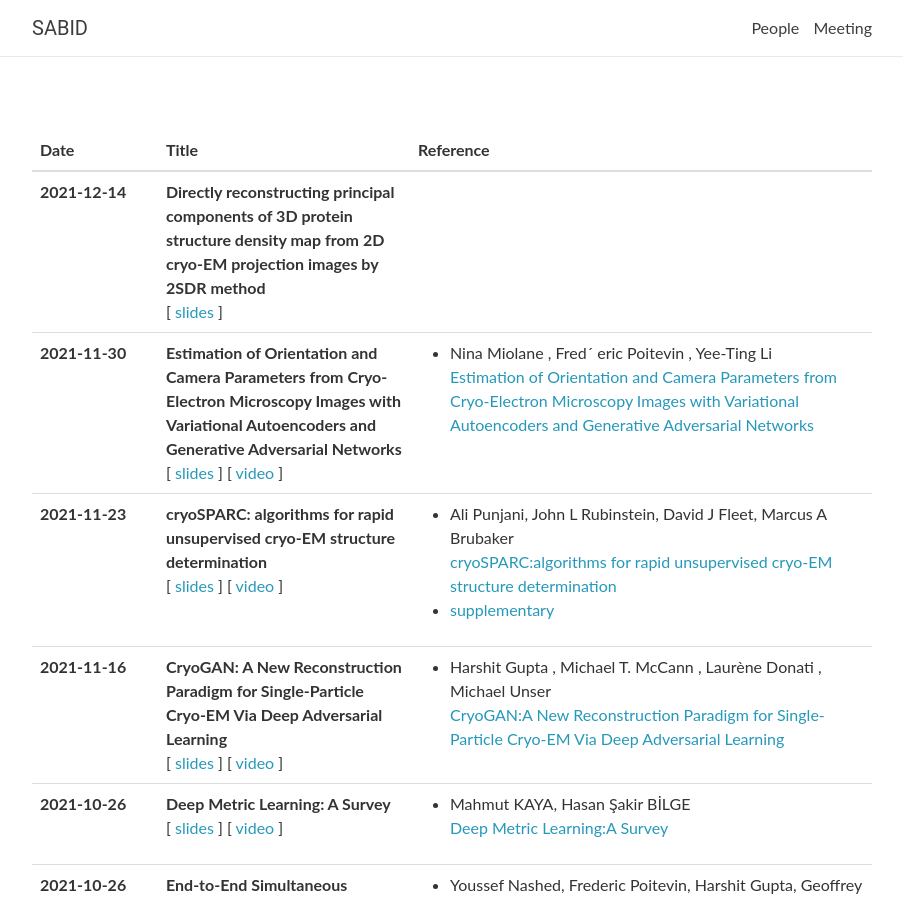
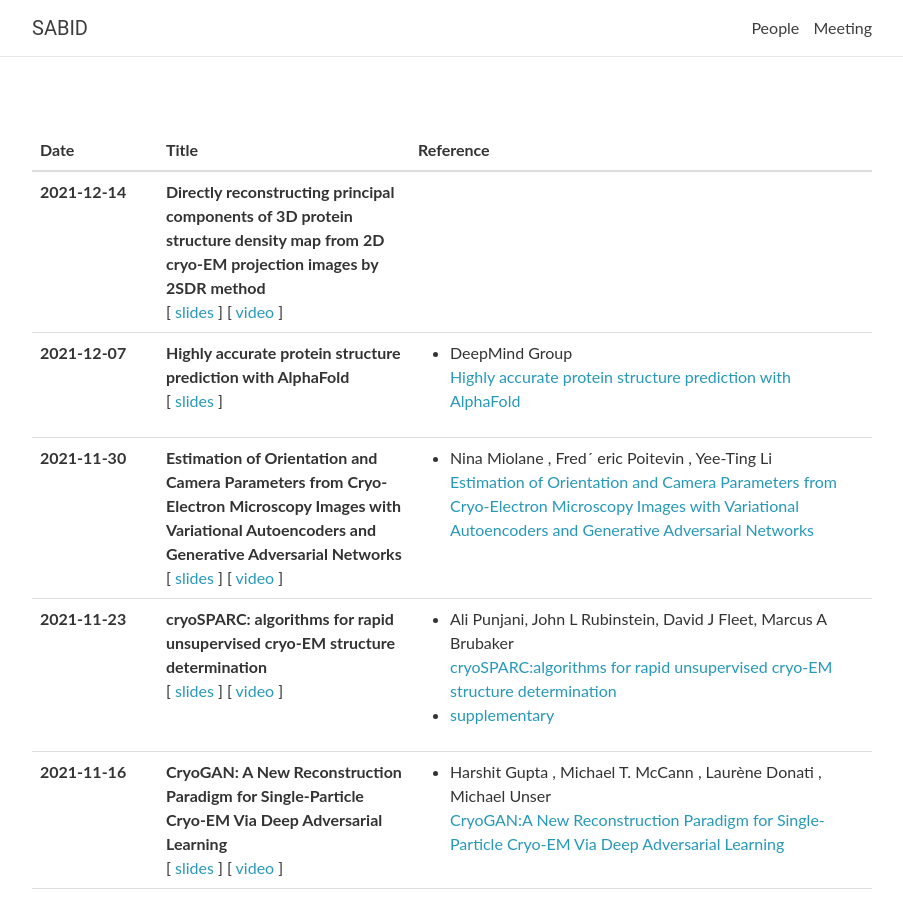
Before and after one commit to sabid-cryoem/sabid-cryoem.github.io, a Jekyll site: the page built from 4afcccebf7d457a13a4f8aeea0bbeef04fd86ee9/index.html, in a window 1280 px wide and 900 px high. Shown: the whole window, without its empty margins (188-1091 px from the left). Built offline with Jekyll 4.4.1, drawn with Linux system fonts in a browser that asks for light colours; nearby versions of some CDN libraries; comment, search, counter and statistics services are not loaded.

Commit message:
update meeting

```diff
--- a/_data/meeting.yml
+++ b/_data/meeting.yml
@@ -1,10 +1,21 @@
 - date: 2021-12-14
   title: >
     <strong>Directly reconstructing principal components of 3D protein structure density map from 2D cryo-EM projection images by 2SDR method</strong>
-  video:
+  video: <a href="https://youtu.be/H8rt1KRkXDA">video</a>
   slides: <a href="/assets/slides/Directly reconstructing principal components of 3D protein structure density map from 2D cryo-EM projection images by 2SDR method.pptx">slides</a>
   notes:
   readings:
+
+- date: 2021-12-07
+  title: >
+    <strong>Highly accurate protein structure prediction with AlphaFold</strong>
+  video:
+  slides: <a href="/assets/slides/alphafold.pptx">slides</a>
+  notes:
+  readings:
+  - DeepMind Group </br>
+      <a href="/assets/reference/Highly accurate protein structure prediction.pdf" target="blank">Highly accurate protein structure prediction with AlphaFold</a>
+
 
 
 - date: 2021-11-30
```
Also changed, not shown: 2 other files.
